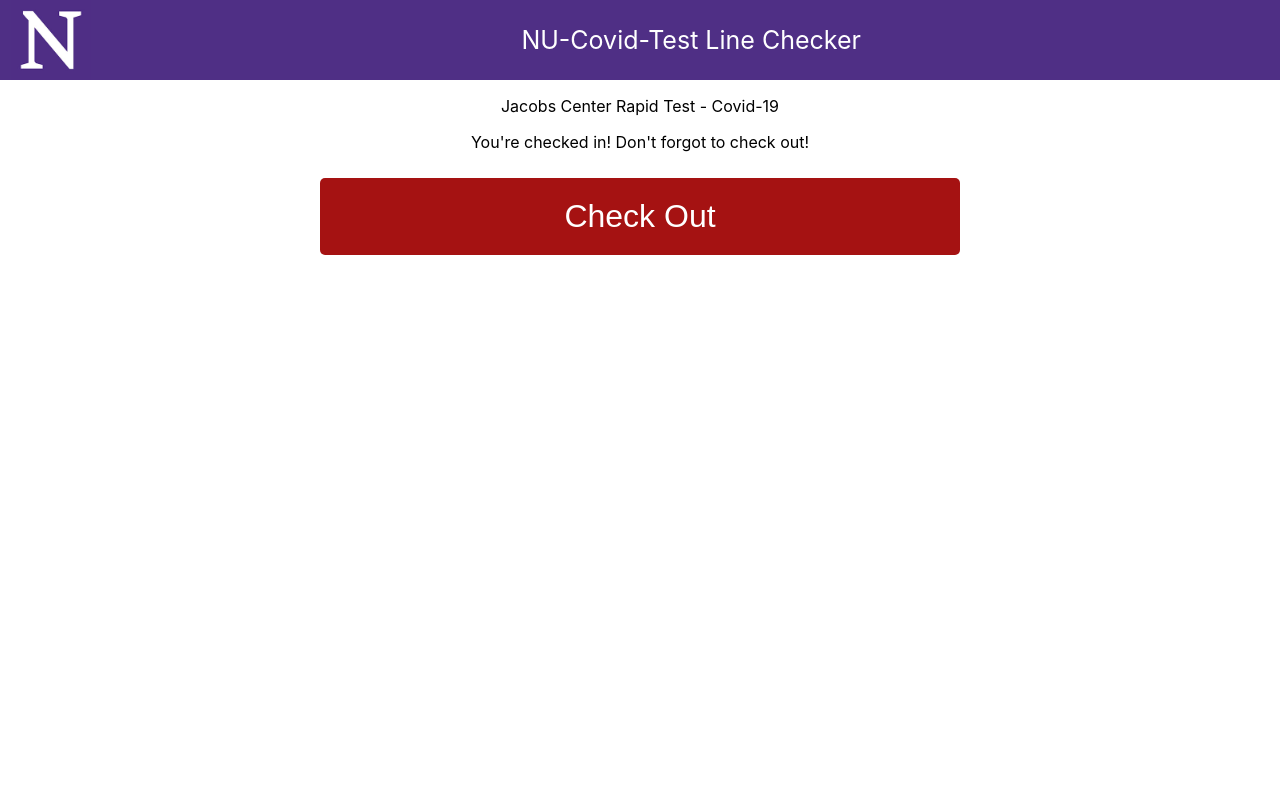
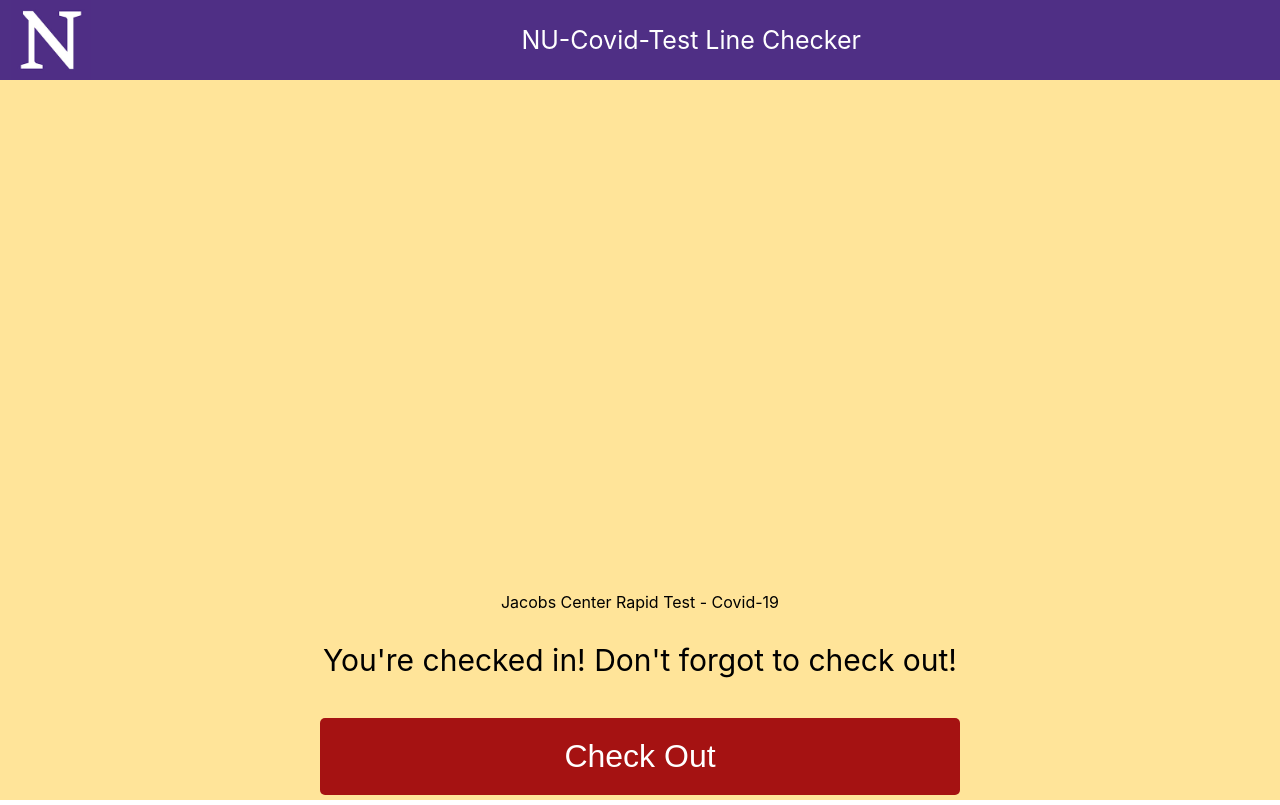
Before and after one commit to 397-f21/covid-line-checker, a React (Create React App) app: page / in a window 1280 px wide. Both pictures are taken after a click on the button "Check In". Built offline with nearby package versions, Linux system fonts and the light colour scheme; no server answers; the database is empty.

Commit message:
changing content of checked in screen

```diff
--- a/src/App.css
+++ b/src/App.css
@@ -1,3 +1,12 @@
+html {
+    height: 100%;
+}
 body {
     text-align: center;
+    height: 100%;
 }
+
+.checkedIn {
+    background-color: #ffe499;
+    height: 100%;
+}
--- a/src/App.js
+++ b/src/App.js
@@ -17,7 +17,7 @@
   if (loading) return <h1>Loading the data...</h1>
 
   return (
-    <div>
+    <div className={checkedIn ? 'checkedIn' : 'checkedOut'}>
       <Banner />
       <Content checkedIn={checkedIn} numPeople={numPeople}/>
       <Button checkedIn={checkedIn} setCheckedIn={setCheckedIn} numPeople={numPeople}/>
--- a/src/components/Button.css
+++ b/src/components/Button.css
@@ -4,7 +4,6 @@
     color: white;
     font-size: 2rem;
     width: 50%;
-    height: 12%;
     margin: 10px 10px;
     padding: 20px 0;
     border: none;
--- a/src/components/Content.css
+++ b/src/components/Content.css
@@ -13,6 +13,15 @@
 .checkin_content {
     margin-top: 40%;
     text-align: center;
+}
+
+.checkout_content {
+    margin-top: 40%;
+    text-align: center;
+}
+
+.checkedin_msg {
+    font-size: 30px;
 }
 
 .traffic {
--- a/src/components/Content.js
+++ b/src/components/Content.js
@@ -12,9 +12,9 @@
     // high: >40
     return (
       checkedIn ?
-        <div>
+        <div className='checkout_content'>
           <p>Jacobs Center Rapid Test - Covid-19</p>
-          <p>You're checked in! Don't forgot to check out!</p>
+          <p className='checkedin_msg'>You're checked in! Don't forgot to check out!</p>
         </div> :
         <div className='checkin_content'>
           <p>Jacobs Center Rapid Test - Covid-19</p>
--- a/src/index.css
+++ b/src/index.css
@@ -1,3 +1,6 @@
+#root {
+  height: 100%;
+}
 body {
   margin: 0;
   font-family: -apple-system, BlinkMacSystemFont, 'Segoe UI', 'Roboto', 'Oxygen',
```
Also changed, not shown: 1 other file (tests, documents, lock files or other folders).
